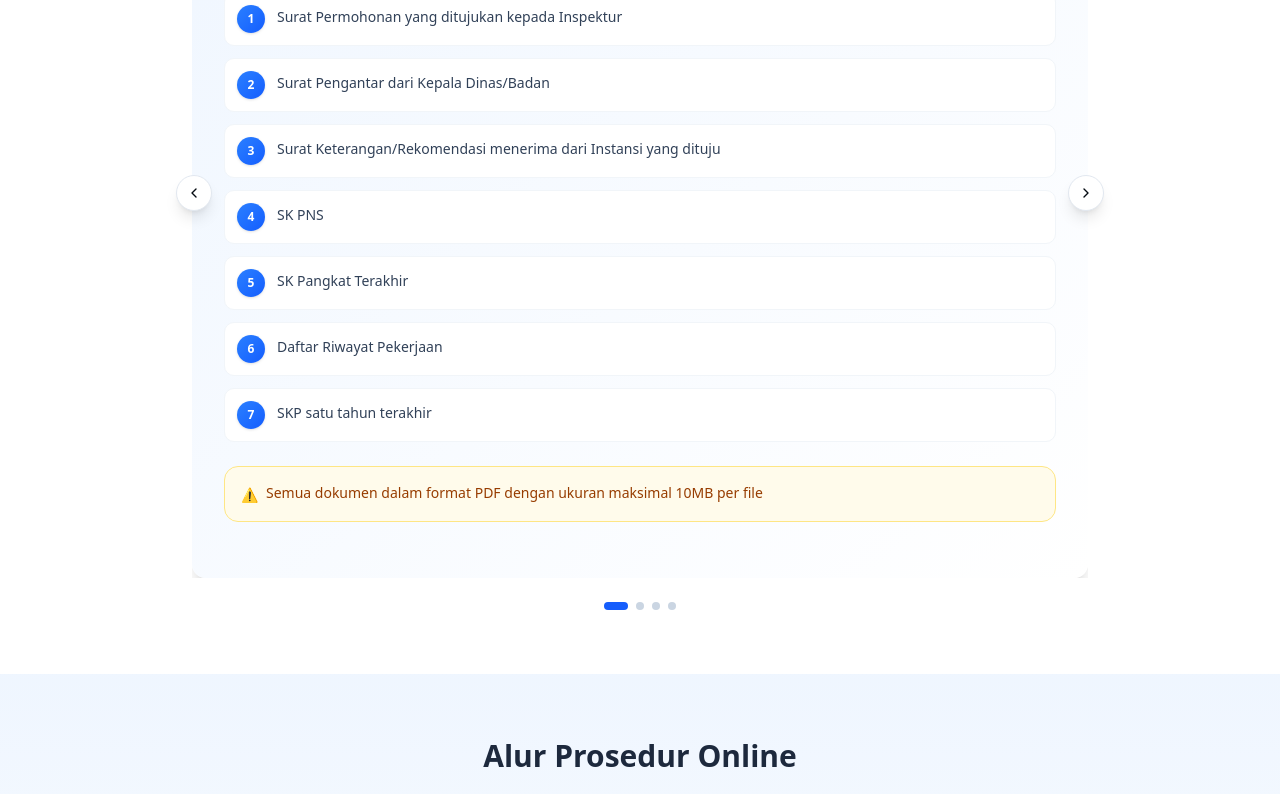
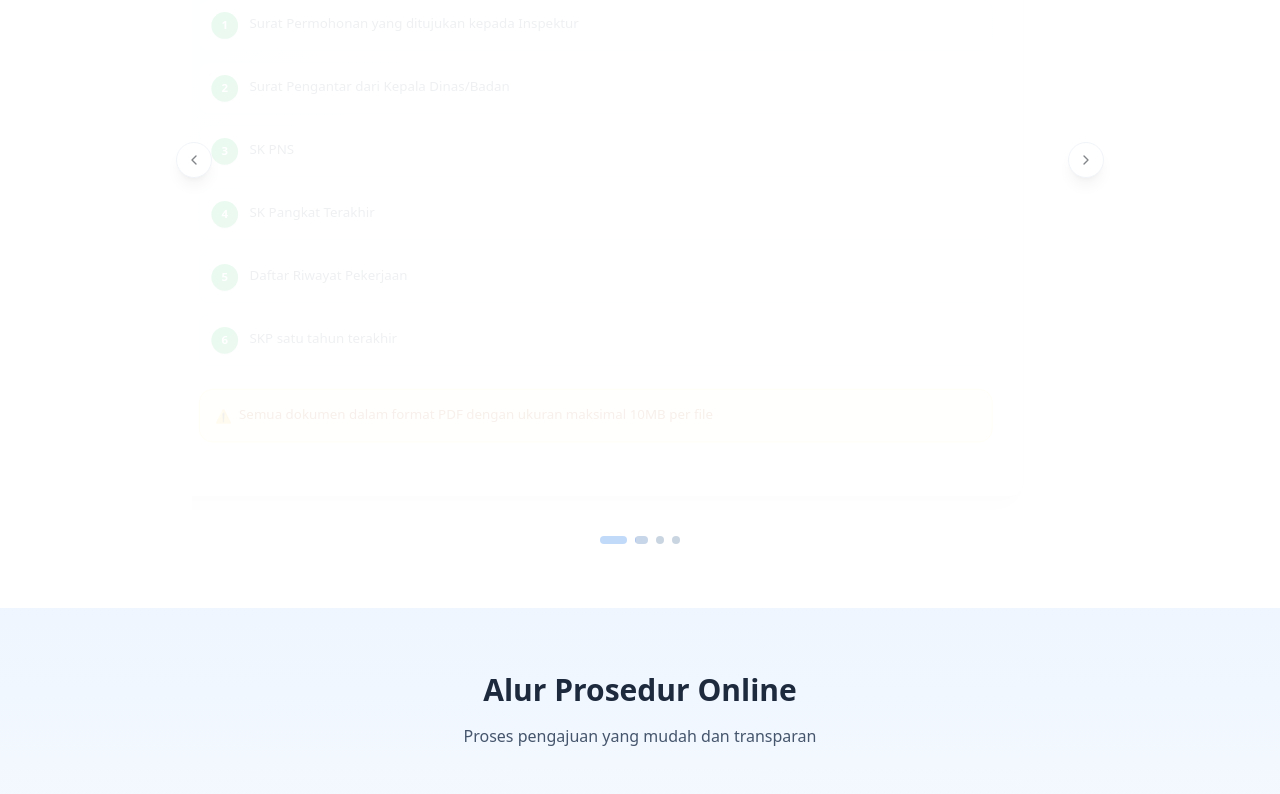
Before and after one commit to Viper10ck-2/e-nihil, a Next.js app: page / in a window 1280 px wide. Shown: the part 1840-2634 px from the top of the page. Built offline with nearby package versions, Linux system fonts and the light colour scheme; no server answers.

Commit message:
feat: add autoswipe to document requirements carousel with smooth animation

```diff
--- a/src/components/home/DocumentRequirementsCarousel.tsx
+++ b/src/components/home/DocumentRequirementsCarousel.tsx
@@ -1,6 +1,6 @@
 'use client'
 
-import { useState, useRef } from 'react'
+import { useState, useRef, useEffect, useCallback } from 'react'
 import { Card, CardContent } from '@/components/ui/card'
 import { Button } from '@/components/ui/button'
 import {
@@ -12,6 +12,9 @@ import {
   Users,
   UserX
 } from 'lucide-react'
+
+const AUTOSWIPE_INTERVAL = 6000 // 6 seconds - santai/slow
+const ANIMATION_DURATION = 600 // 600ms - smooth animation
 
 const TUJUAN_DOCUMENTS = [
   {
@@ -81,9 +84,11 @@ export function DocumentRequirementsCarousel() {
   const [activeIndex, setActiveIndex] = useState(0)
   const [direction, setDirection] = useState<'left' | 'right' | null>(null)
   const [isAnimating, setIsAnimating] = useState(false)
+  const [isPaused, setIsPaused] = useState(false)
   const containerRef = useRef<HTMLDivElement>(null)
+  const autoswipeRef = useRef<NodeJS.Timeout | null>(null)
 
-  const handleNavigate = (newIndex: number, dir: 'left' | 'right') => {
+  const handleNavigate = useCallback((newIndex: number, dir: 'left' | 'right') => {
     if (isAnimating) return
     setDirection(dir)
     setIsAnimating(true)
@@ -94,37 +99,65 @@ export function DocumentRequirementsCarousel() {
         setIsAnimating(false)
         setDirection(null)
       }, 50)
-    }, 150)
-  }
+    }, ANIMATION_DURATION / 2)
+  }, [isAnimating])
+
+  const handleNext = useCallback(() => {
+    const newIndex = activeIndex === TUJUAN_DOCUMENTS.length - 1 ? 0 : activeIndex + 1
+    handleNavigate(newIndex, 'left')
+  }, [activeIndex, handleNavigate])
 
   const handlePrev = () => {
     const newIndex = activeIndex === 0 ? TUJUAN_DOCUMENTS.length - 1 : activeIndex - 1
     handleNavigate(newIndex, 'right')
   }
 
-  const handleNext = () => {
-    const newIndex = activeIndex === TUJUAN_DOCUMENTS.length - 1 ? 0 : activeIndex + 1
-    handleNavigate(newIndex, 'left')
-  }
+  // Autoswipe effect
+  useEffect(() => {
+    if (isPaused || isAnimating) {
+      if (autoswipeRef.current) {
+        clearInterval(autoswipeRef.current)
+        autoswipeRef.current = null
+      }
+      return
+    }
+
+    autoswipeRef.current = setInterval(() => {
+      handleNext()
+    }, AUTOSWIPE_INTERVAL)
+
+    return () => {
+      if (autoswipeRef.current) {
+        clearInterval(autoswipeRef.current)
+      }
+    }
+  }, [isPaused, isAnimating, handleNext])
+
+  // Pause on hover handlers
+  const handleMouseEnter = () => setIsPaused(true)
+  const handleMouseLeave = () => setIsPaused(false)
 
   const handleTabClick = (index: number) => {
     if (index === activeIndex || isAnimating) return
     const dir = index > activeIndex ? 'left' : 'right'
     handleNavigate(index, dir)
+    // Reset autoswipe timer after manual interaction
+    setIsPaused(true)
+    setTimeout(() => setIsPaused(false), 1000)
   }
 
   const activeTujuan = TUJUAN_DOCUMENTS[activeIndex]
   const ActiveIcon = activeTujuan.icon
 
-  // Animation classes
+  // Animation classes - smooth and slow
   const getAnimationClass = () => {
-    if (!direction) return 'opacity-100 translate-x-0'
+    if (!direction) return 'opacity-100 translate-x-0 scale-100'
     if (isAnimating) {
       return direction === 'left'
-        ? 'opacity-0 -translate-x-8'
-        : 'opacity-0 translate-x-8'
+        ? 'opacity-0 -translate-x-12 scale-95'
+        : 'opacity-0 translate-x-12 scale-95'
     }
-    return 'opacity-100 translate-x-0'
+    return 'opacity-100 translate-x-0 scale-100'
   }
 
   return (
@@ -152,7 +185,12 @@ export function DocumentRequirementsCarousel() {
       </div>
 
       {/* Card with Swipe Animation */}
-      <div className="relative" ref={containerRef}>
+      <div
+        className="relative"
+        ref={containerRef}
+        onMouseEnter={handleMouseEnter}
+        onMouseLeave={handleMouseLeave}
+      >
         {/* Navigation Buttons */}
         <Button
           variant="outline"
@@ -176,7 +214,7 @@ export function DocumentRequirementsCarousel() {
         {/* Animated Card Container */}
         <div className="overflow-hidden">
           <div
-            className={`transform transition-all duration-300 ease-out ${getAnimationClass()}`}
+            className={`transform transition-all duration-[600ms] ease-[cubic-bezier(0.4,0,0.2,1)] ${getAnimationClass()}`}
           >
             <Card className={`border-0 shadow-xl overflow-hidden bg-gradient-to-br ${activeTujuan.bgColor}`}>
               {/* Content */}
@@ -238,21 +276,41 @@ export function DocumentRequirementsCarousel() {
         </div>
       </div>
 
-      {/* Dots Indicator */}
+      {/* Dots Indicator with Progress */}
       <div className="flex justify-center gap-2 mt-6">
         {TUJUAN_DOCUMENTS.map((_, index) => (
           <button
             key={index}
             onClick={() => handleTabClick(index)}
             disabled={isAnimating}
-            className={`h-2 rounded-full transition-all duration-300 ${
+            className={`relative h-2 rounded-full transition-all duration-500 overflow-hidden ${
               index === activeIndex
-                ? 'w-6 bg-blue-600'
+                ? 'w-8 bg-blue-200'
                 : 'w-2 bg-slate-300 hover:bg-slate-400'
             }`}
-          />
+          >
+            {index === activeIndex && !isPaused && (
+              <span
+                className="absolute inset-0 bg-blue-600 rounded-full origin-left"
+                style={{
+                  animation: `progress ${AUTOSWIPE_INTERVAL}ms linear infinite`,
+                }}
+              />
+            )}
+            {index === activeIndex && isPaused && (
+              <span className="absolute inset-0 bg-blue-600 rounded-full" />
+            )}
+          </button>
         ))}
       </div>
+
+      {/* Progress animation keyframes */}
+      <style jsx>{`
+        @keyframes progress {
+          from { transform: scaleX(0); }
+          to { transform: scaleX(1); }
+        }
+      `}</style>
     </div>
   )
 }
```
